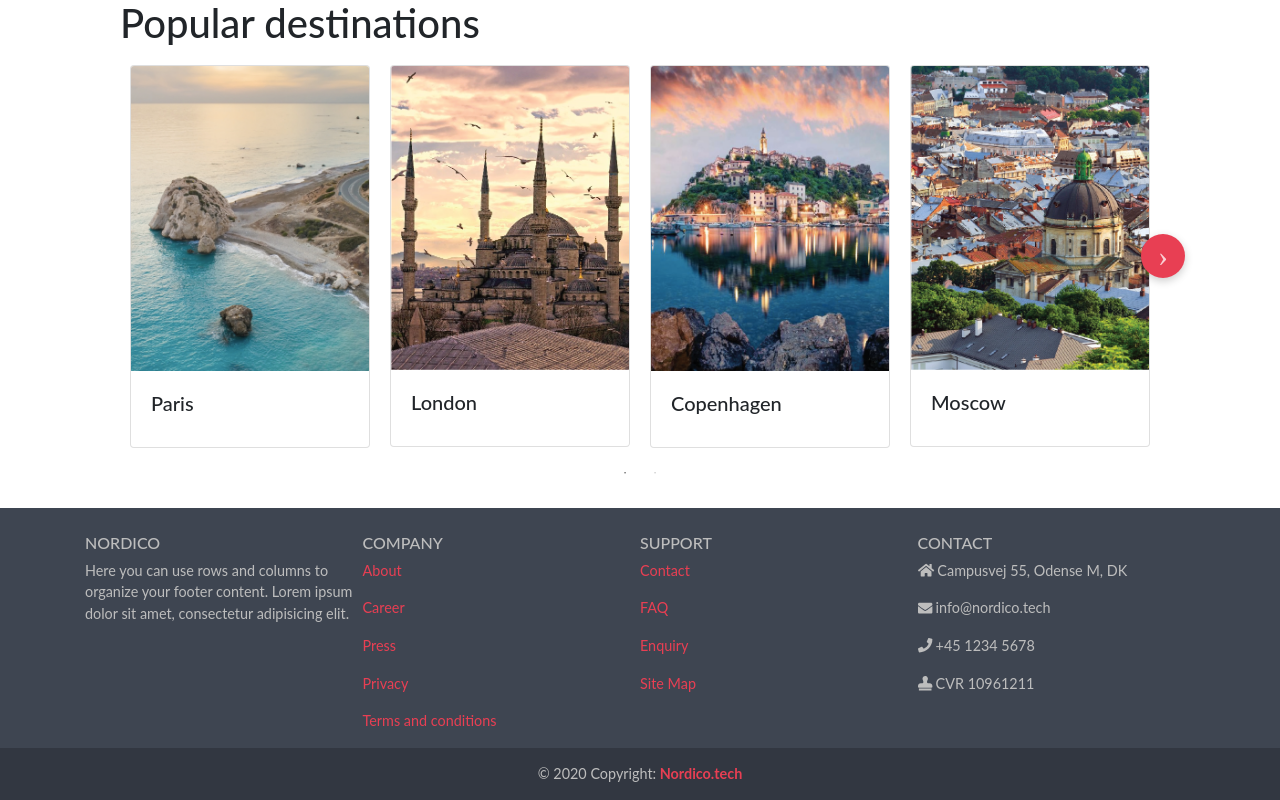
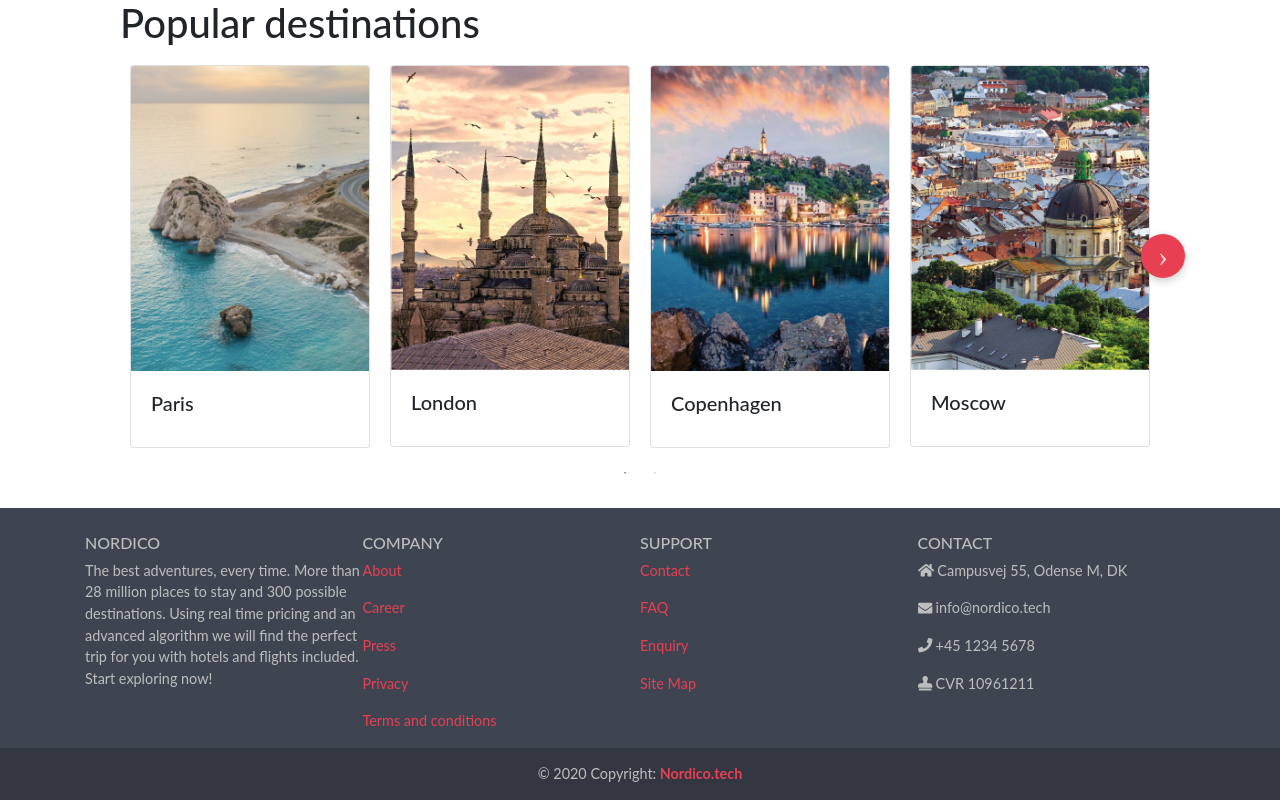
Before and after one commit to siigdev/Travelbunny-Web, a React (Create React App) app: page /Browse/1/1/1/1/1 in a window 1280 px wide. Shown: the part 1091-1891 px from the top of the page. Built offline with nearby package versions, Linux system fonts and the light colour scheme; a web font is replaced by a local one.

Commit message:
Updated link hover and footer description

```diff
--- a/src/containers/global/Footer.jsx
+++ b/src/containers/global/Footer.jsx
@@ -9,7 +9,9 @@ const Footer = () => (
       <Row>
         <Col>
           <h6 className="uppercase">Nordico</h6>
-          <p>Here you can use rows and columns to organize your footer content. Lorem ipsum dolor sit amet, consectetur adipisicing elit.</p>
+          <p>The best adventures, every time. More than 28 million places to stay and 300 possible destinations.
+            Using real time pricing and an advanced algorithm we will find the perfect trip for you with hotels and flights included.
+            Start exploring now!</p>
         </Col>
         <Col>
           <h6 className="uppercase">Company</h6>
--- a/src/styles/main.scss
+++ b/src/styles/main.scss
@@ -62,6 +62,7 @@ nav {
 .nav-link {
   text-decoration: none !important;
   color: white;
+  cursor:pointer;
   &:hover {
     font-weight: bold;
   }
@@ -312,7 +313,9 @@ button[type=submit], button[type=cancel] {
       flex-grow: 0;
     }
 }
-
+a {
+  cursor:pointer;
+}
 .popular-destinations{
   padding: 50px;
 }
```
